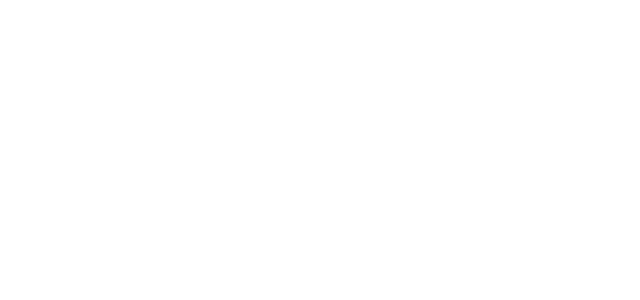
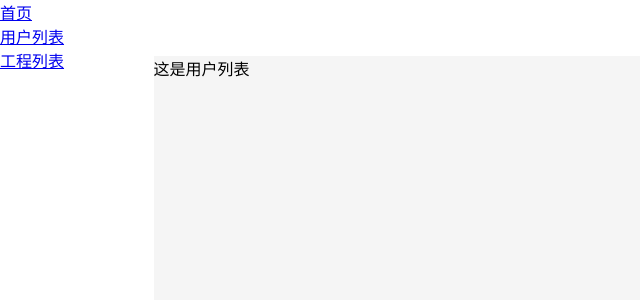
Before and after one commit to angxuejian/moto.admin, a Vue app: page /user/list in a window 1280 px wide. Before the commit this address had no page. Shown: the top 300 px of the page, without its empty margins (0-640 px from the left). Built offline with nearby package versions, Linux system fonts and the light colour scheme.

Commit message:
feat: create a layout page and add a new router

```diff
--- /dev/null
+++ b/src/layout/index.vue
@@ -0,0 +1,56 @@
+<template>
+  <div class="layout">
+    <div class="navbar">
+      <div><router-link to='/'>首页</router-link></div>
+      <div><router-link to='/user/list'>用户列表</router-link></div>
+      <div><router-link to='/project/list'>工程列表</router-link></div>
+    </div>
+    <div class="body">
+      <div class="bread-crumb"></div>
+
+      <div class="main">
+
+        <router-view />
+      </div>
+    </div>
+  </div>
+</template>
+
+<script>
+export default {
+  setup() {
+
+  },
+}
+</script>
+
+<style lang="scss" scoped>
+.layout {
+  .navbar {
+    position: fixed;
+    left: 0;
+    top: 0;
+    width: 12%;
+    height: 100%;
+  }
+  .body {
+    position: fixed;
+    right: 0;
+    top: 0;
+    width: 88%;
+    height: 100%;
+    .bread-crumb {
+      width: 100%;
+      height: 7%;
+      position: static;
+      top: 0;
+      left: 0;
+    }
+    .main {
+      width: 100%;
+      height: 100%;
+      background: #f5f5f5;
+    }
+  }
+}
+</style>
--- a/src/router/index.js
+++ b/src/router/index.js
@@ -3,12 +3,46 @@
   createWebHistory,
 } from 'vue-router'
 import Home from '../views/Home.vue'
+import Layout from '../layout/index'
 
-const routes = [{
-  path     : '/',
-  name     : 'Home',
-  component: Home,
-},
+const routes = [
+  {
+    path     : '/',
+    name     : 'index',
+    component: Layout,
+    redirect : '/home',
+    children : [
+      {
+        path     : '/home',
+        name     : 'Home',
+        component: Home,
+      },
+    ],
+  },
+  {
+    path     : '/user',
+    name     : 'User',
+    component: Layout,
+    children : [
+      {
+        path     : '/user/list',
+        name     : 'userList',
+        component: () => import('@/views/user/list'),
+      },
+    ],
+  },
+  {
+    path     : '/project',
+    name     : 'Project',
+    component: Layout,
+    children : [
+      {
+        path     : '/project/list',
+        name     : 'projectList',
+        component: () => import('@/views/project/list'),
+      },
+    ],
+  },
 ]
 
 const router = createRouter({
--- /dev/null
+++ b/src/views/project/list.vue
@@ -0,0 +1,5 @@
+<template>
+  <div>
+    这是工程列表
+  </div>
+</template>
--- /dev/null
+++ b/src/views/user/list.vue
@@ -0,0 +1,6 @@
+<template>
+  <div>
+
+    这是用户列表
+  </div>
+</template>
--- a/vue.config.js
+++ b/vue.config.js
@@ -9,7 +9,7 @@
 
   // 配置跨越代理
   devServer: {
-    open: true,
+    open  : true,
     before: require('./src/mock/main'),
   },
 
```
